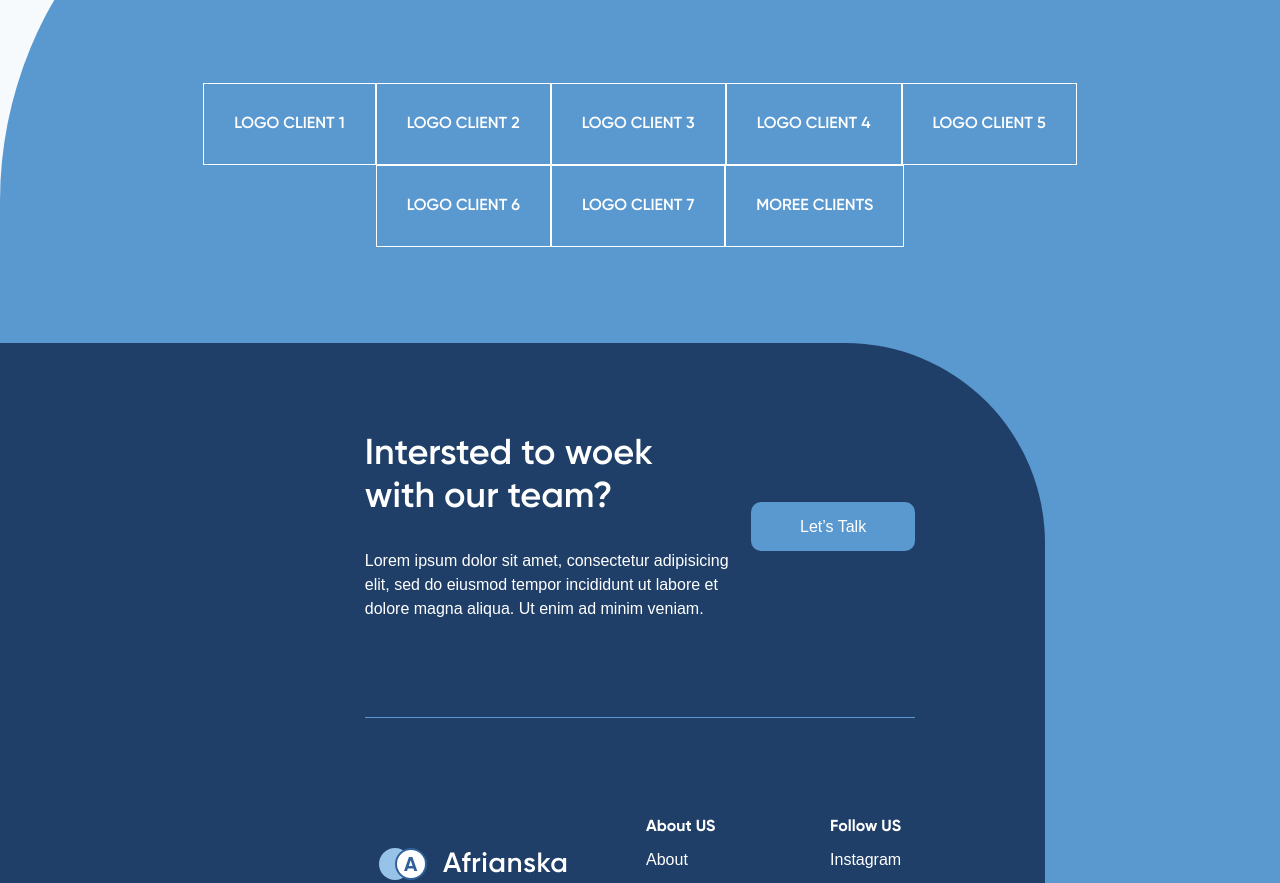
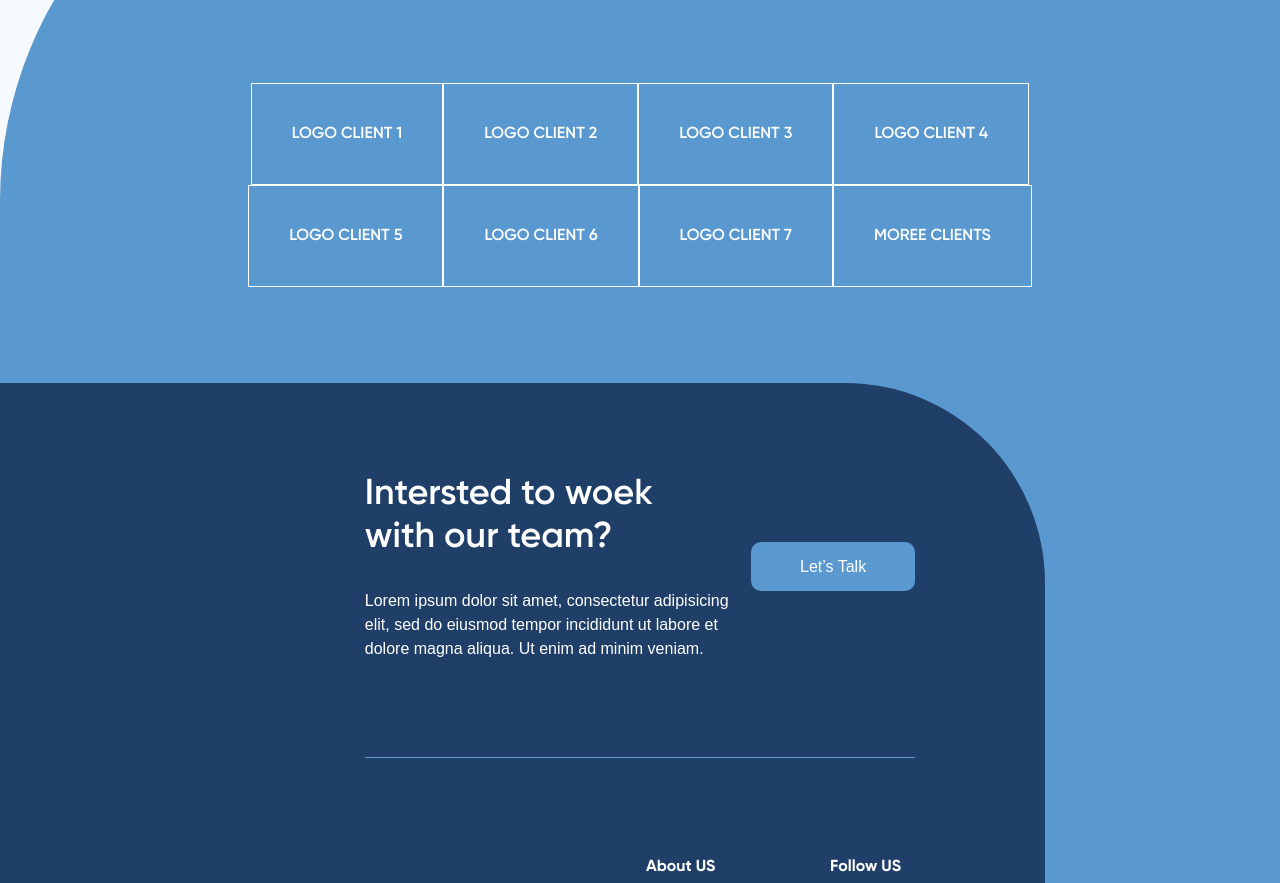
Before and after one commit to svkhrobbeck/afrianska, a plain HTML site: page index.html in a window 1280 px wide. Shown: the part 3792-4675 px from the top of the page. Drawn offline with nearby package versions, Linux system fonts and the light colour scheme; files whose address does not match are found by name; a web font is replaced by a local one.

Commit message:
change testimonials clients text padding

```diff
--- a/scss/blocks/_testimonials.scss
+++ b/scss/blocks/_testimonials.scss
@@ -82,10 +82,14 @@
 
     &__text {
       display: inline-block;
-      padding: 30px;
+      padding: 40px;
       color: $white;
       font-weight: 600;
       border: 1px solid $white;
+
+      @media only screen and (max-width: $tablet-l) {
+        padding: 30px;
+      }
 
       @media only screen and (max-width: $tablet) {
         padding: 20px;
```
Also changed, not shown: css/main.css, 1 other file.
